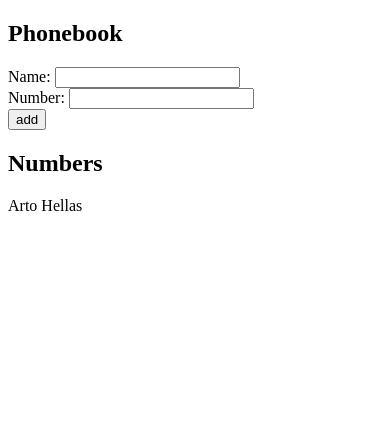
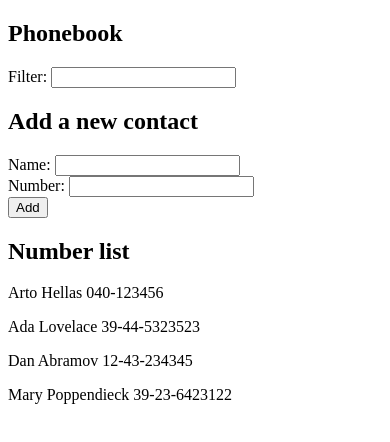
Before and after one commit to moysush/fullstackopen, a React (Vite) app in the folder part2/the-phonebook/: page / in a window 390 px wide. Shown: the top 442 px of the page. Built offline with nearby package versions, Linux system fonts and the light colour scheme.

Commit message:
2.9*: The Phonebook Step 4 (Search field to filter with partial name)

```diff
--- a/part2/the-phonebook/src/App.jsx
+++ b/part2/the-phonebook/src/App.jsx
@@ -2,10 +2,14 @@
 
 const App = () => {
   const [persons, setPersons] = useState([
-    { name: 'Arto Hellas', number: '123-4567890' }
+    { name: 'Arto Hellas', number: '040-123456', id: 1 },
+    { name: 'Ada Lovelace', number: '39-44-5323523', id: 2 },
+    { name: 'Dan Abramov', number: '12-43-234345', id: 3 },
+    { name: 'Mary Poppendieck', number: '39-23-6423122', id: 4 }
   ])
   const [newName, setNewName] = useState('')
   const [newNum, setNewNum] = useState('')
+  const [filter, setFilter] = useState('')
 
   const handleSubmit = (e) => {
     e.preventDefault()
@@ -24,11 +28,24 @@
     setNewNum("")
   }
 
+  const handleFilter = (e) => {
+    const value = e.target.value;
+    setFilter(value)
+  }
+
+  const personsToShow = filter ?
+  persons.filter(person => person.name.toLowerCase().includes(filter.toLowerCase()))
+  : persons
+  console.log(personsToShow);
+
+
 
   return (
     <div>
       <h2>Phonebook</h2>
+      <div>Filter: <input value={filter} onChange={handleFilter}/></div>
       <form>
+        <h2>Add a new contact</h2>
         <div>
           Name: <input value={newName} onChange={(e) => setNewName(e.target.value)}/>
         </div>
@@ -36,13 +53,13 @@
           Number: <input value={newNum} onChange={(e) => setNewNum(e.target.value)}/>
         </div>
         <div>
-          <button type="submit" onClick={handleSubmit}>add</button>
+          <button type="submit" onClick={handleSubmit}>Add</button>
         </div>
       </form>
-      <h2>Numbers</h2>
+      <h2>Number list</h2>
       <div>
-        {persons.map(person =>
-          <p key={person.name}>{person.name}</p>
+        {personsToShow.map(person =>
+          <p key={person.name}>{person.name} {person.number}</p>
         )}
       </div>
     </div>
```
